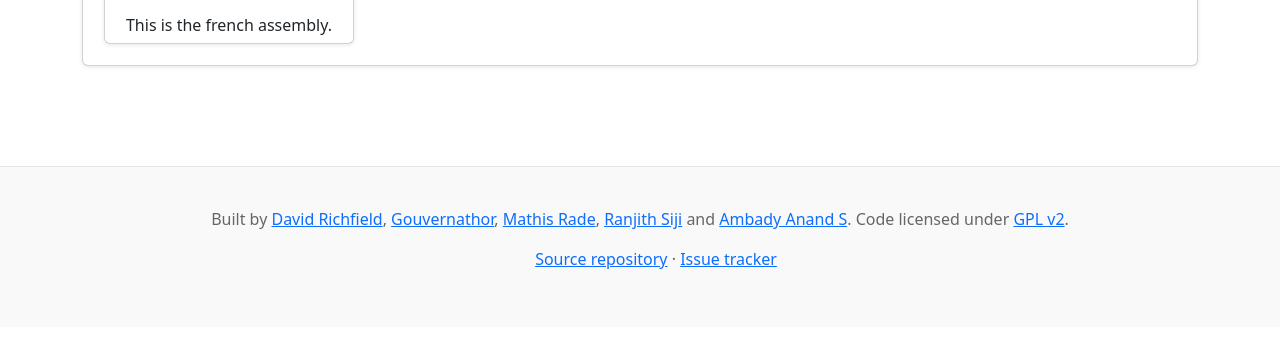
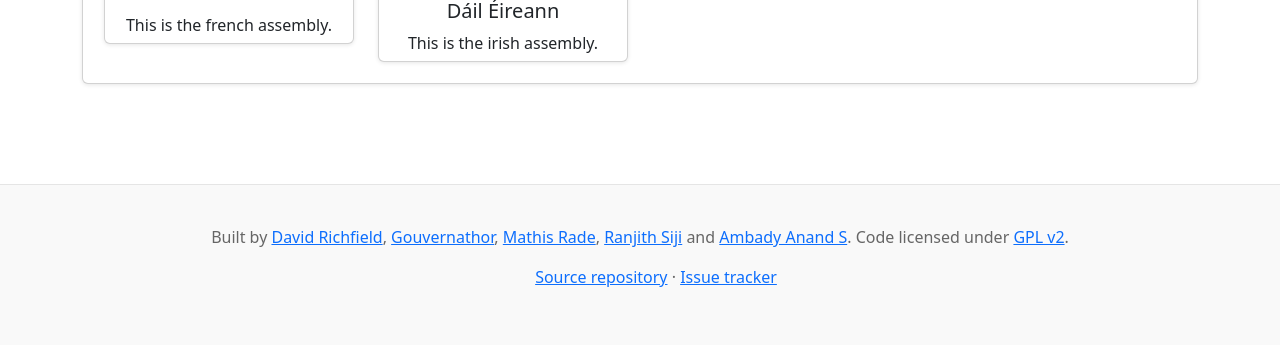
Before and after one commit to slashme/parliamentdiagram, a Flask app: page /templateform in a window 1280 px wide. Shown: the part 797-1142 px from the top of the page. Before the commit the page ends 1066 px from the top, so only its background shows below. Run offline with Flask 3, Linux system fonts and the light colour scheme; some libraries are stand-ins or nearby versions.

Commit message:
Add the Dáil Éireann

```diff
--- a/src/static/js/templates.js
+++ b/src/static/js/templates.js
@@ -24,6 +24,13 @@
             "perchoir",
             "bancs_ministres",
             "bancs_commissions",
+        ],
+    },
+    {
+        id: "dáil_éireann",
+        nseats: 165, // + speaker
+        togglables: [
+            "ceann_comhairle", // the speaker
         ],
     },
 ];
--- a/src/templates/templateform.html
+++ b/src/templates/templateform.html
@@ -34,6 +34,16 @@
                   </div>
                 </a>
               </div>
+
+              <div class="col">
+                <a class="card text-center btn" id="template_dáil_éireann" onclick="selectTemplate('dáil_éireann')">
+                  <img src="{{url_for('static', filename='images/dáil_éireann_template_demo.svg')}}" class="card-img">
+                  <div class="card-overlay">
+                    <h5 class="card-title">Dáil Éireann</h5>
+                    <p class="card-text">This is the irish assembly.</p>
+                  </div>
+                </a>
+              </div>
             </div>
           </div>
         </div>
```
Also changed, not shown: src/static/svg_templates/dáil_éireann_template.svg (added).
